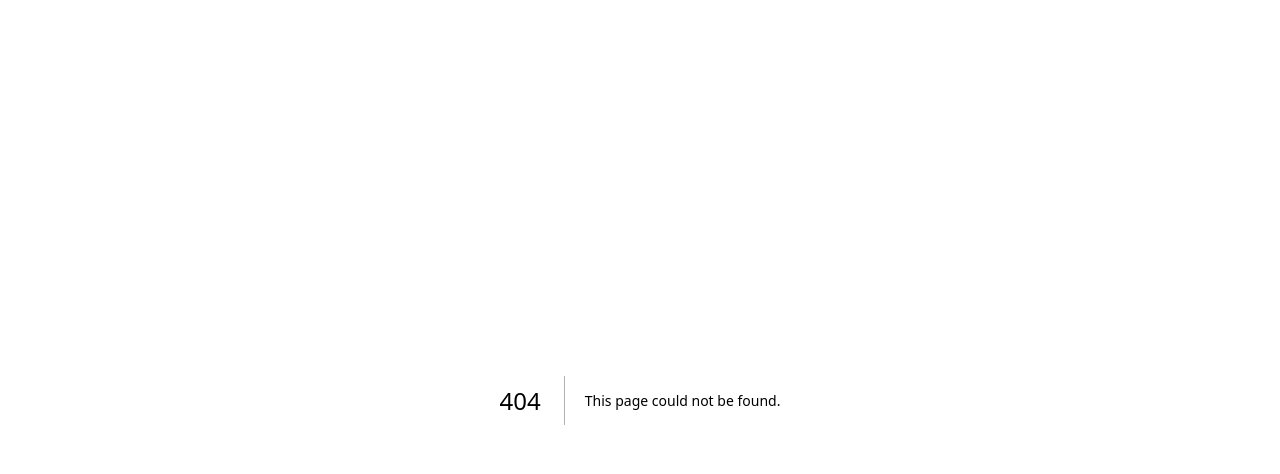
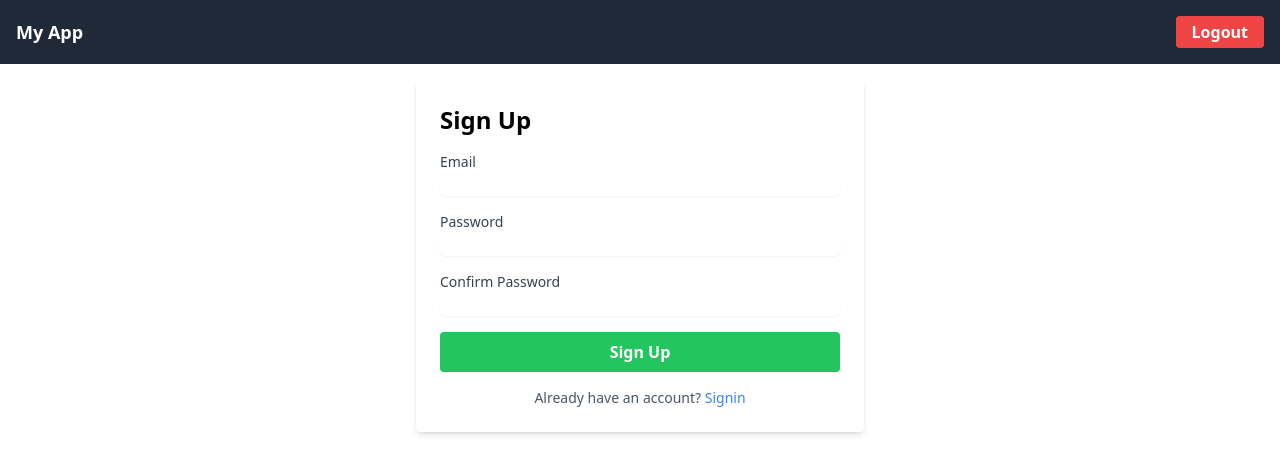
Before and after one commit to yuuuuur1/WanderWise, a Next.js app: page /signup in a window 1280 px wide. Before the commit this address had no page. Shown: the top 474 px of the page. Built offline with nearby package versions, Linux system fonts and the light colour scheme; no server answers.

Commit message:
画像編集

```diff
--- /dev/null
+++ b/components/Header.tsx
@@ -0,0 +1,30 @@
+import { useRouter } from "next/router";
+import { signOutUser } from "@/utils/supabasweFunctions"; // ログアウト関数をインポート
+
+const Header = () => {
+  const router = useRouter();
+
+  const handleLogout = async () => {
+    try {
+      await signOutUser();
+      alert("You have been logged out.");
+      router.push("/signin"); // ログアウト後にサインインページにリダイレクト
+    } catch (error) {
+      console.error("Logout failed:", error);
+    }
+  };
+
+  return (
+    <header className="bg-gray-800 text-white p-4 flex justify-between items-center">
+      <h1 className="text-lg font-bold">My App</h1>
+      <button
+        onClick={handleLogout}
+        className="bg-red-500 hover:bg-red-700 text-white font-bold py-1 px-4 rounded"
+      >
+        Logout
+      </button>
+    </header>
+  );
+};
+
+export default Header;
--- a/pages/_app.tsx
+++ b/pages/_app.tsx
@@ -1,6 +1,16 @@
-import '@/styles/globals.css'
-import type { AppProps } from 'next/app'
+import "@/styles/globals.css";
+import Header from "@/components/Header"; // ヘッダーをインポート
+import { AppProps } from "next/app";
 
 export default function App({ Component, pageProps }: AppProps) {
-  return <Component {...pageProps} />
+  return (
+    <div>
+      {/* ヘッダーを全体に適用 */}
+      <Header />
+      <main className="p-4">
+        {/* 各ページのコンポーネント */}
+        <Component {...pageProps} />
+      </main>
+    </div>
+  );
 }
--- a/pages/article/[id].tsx
+++ b/pages/article/[id].tsx
@@ -1,43 +1,49 @@
-//記事詳細ページ（編集削除）
+// 記事詳細ページ（編集削除）
 import { useState, useEffect } from "react";
 import { useRouter } from "next/router";
-import { getArticle, deleteArticle } from "@/utils/supabasweFunctions"; // 必要な関数をインポート
-import { Article } from "@/utils/interface"; // 型をインポート
-import { FaTrash, FaEdit } from "react-icons/fa"; // アイコンをインポート
+import { supabase } from "@/utils/supabase"; // Supabaseクライアント
+import { getArticle, deleteArticle } from "@/utils/supabasweFunctions"; // 必要な関数
+import { Article } from "@/utils/interface";
+import { FaTrash, FaEdit } from "react-icons/fa";
 
 const ArticleDetail = () => {
   const router = useRouter();
   const { id } = router.query;
   const [article, setArticle] = useState<Article | null>(null);
   const [loading, setLoading] = useState(true);
+  const [imageUrl, setImageUrl] = useState<string | null>(null); // URL用のstate
 
   useEffect(() => {
     const fetchArticle = async () => {
       if (!id || typeof id !== "string") return;
-
       try {
         const data = await getArticle(Number(id));
         setArticle(data);
+
+        // 画像URLを生成
+        if (data?.image_url) {
+          const { data: urlData } = supabase.storage
+            .from("articles") // 使用するバケット名
+            .getPublicUrl(data.image_url);
+          setImageUrl(urlData?.publicUrl || null);
+        }
       } catch (error) {
         console.error(error);
       } finally {
         setLoading(false);
       }
     };
-
     fetchArticle();
   }, [id]);
 
   const handleDelete = async () => {
     if (!id || typeof id !== "string") return;
-
     const confirmDelete = window.confirm("本当に削除しますか？");
     if (!confirmDelete) return;
-
     try {
-      await deleteArticle(Number(id)); // 削除関数を実行
+      await deleteArticle(Number(id));
       alert("削除されました。");
-      router.push("/"); // ホームページにリダイレクト
+      router.push("/");
     } catch (error) {
       console.error("削除エラー:", error);
       alert("削除に失敗しました。");
@@ -46,7 +52,7 @@ const ArticleDetail = () => {
 
   const handleEdit = () => {
     if (!id) return;
-    router.push(`/edit/${id}`); // 編集ページにリダイレクト
+    router.push(`/edit/${id}`);
   };
 
   if (loading) return <p>Loading...</p>;
@@ -59,8 +65,16 @@ const ArticleDetail = () => {
       <p className="text-gray-600 mb-2">date: {article.date}</p>
       <p className="text-gray-600 mb-4">{article.content}</p>
 
+      {/* 画像の表示 */}
+      {imageUrl && (
+        <img
+          src={imageUrl}
+          alt={article.title}
+          className="w-full h-auto rounded mb-4"
+        />
+      )}
+
       <div className="flex space-x-4 justify-center mt-6">
-        {/* 編集ボタン */}
         <button
           className="flex items-center bg-blue-500 text-white py-2 px-4 rounded hover:bg-blue-600"
           onClick={handleEdit}
@@ -68,8 +82,6 @@ const ArticleDetail = () => {
           <FaEdit className="mr-2" />
           Edit
         </button>
-
-        {/* 削除ボタン */}
         <button
           className="flex items-center bg-red-500 text-white py-2 px-4 rounded hover:bg-red-600"
           onClick={handleDelete}
@@ -77,8 +89,6 @@ const ArticleDetail = () => {
           <FaTrash className="mr-2" />
           Delete
         </button>
-
-        {/* 一覧に戻るボタン */}
         <button
           className="flex items-center bg-gray-500 text-white py-2 px-4 rounded hover:bg-gray-600"
           onClick={() => router.push("/")}
--- a/pages/create/index.tsx
+++ b/pages/create/index.tsx
@@ -13,8 +13,9 @@ const CreateArticle = () => {
   const [date, setDate] = useState("");
   const [image, setImage] = useState<File | null>(null);
   const [loading, setLoading] = useState(false);
+  const [file, setFile] = useState<File | null>(null);
+  const [path, setPathName] = useState<string | undefined>();
 
-  const [path, setPathName] = useState<string | undefined>();
   const handleUploadStorage = async (folder: any | null) => {
     if (!folder || !folder.length) return;
     const { path } = await uploadStorage({
@@ -31,18 +32,12 @@ const CreateArticle = () => {
     setLoading(true);
 
     try {
-      let imageUrl = null;
+      let filePath = null;
 
       // 画像アップロード
-      if (image) {
-        const { data, error } = await supabase.storage
-          .from("articles") // 作成したストレージバケット名
-          .upload(`images/${Date.now()}_${image.name}`, image);
-
-        if (error) throw error;
-
-        imageUrl = data?.path;
-      }
+      if (file[0]) {
+        filePath = `images/${file[0].name}`;
+      } // 画像の保存先のpathを指定
 
       // 記事データを保存
       const { data, error } = await supabase
@@ -52,11 +47,13 @@ const CreateArticle = () => {
           content,
           location,
           date,
-          image_url: imageUrl,
+          image_url: filePath,
         })
         .select("id"); // IDを取得
 
       if (error) throw error;
+
+      handleUploadStorage(file);
 
       if (data && data.length > 0) {
         const newArticleId = data[0].id;
@@ -154,8 +151,8 @@ const CreateArticle = () => {
             accept="image/*"
             onChange={(e) => {
               const fileList = e.target?.files;
-              console.log(fileList);
-              handleUploadStorage(fileList);
+              console.log(fileList[0].name);
+              setFile(fileList);
             }}
             className="mt-1 block w-full text-sm text-gray-500"
           />
--- a/pages/edit/[id].tsx
+++ b/pages/edit/[id].tsx
@@ -1,6 +1,7 @@
 import { useState, useEffect } from "react";
 import { useRouter } from "next/router";
 import { getArticle, updateArticle } from "@/utils/supabasweFunctions";
+import { supabase } from "@/utils/supabase";
 import { Article } from "@/utils/interface";
 
 const EditArticle = () => {
@@ -10,11 +11,12 @@ const EditArticle = () => {
   const [article, setArticle] = useState<Article | null>(null);
   const [loading, setLoading] = useState(true);
   const [saving, setSaving] = useState(false);
-
+  const [file, setFile] = useState<File | null>(null);
   const [title, setTitle] = useState("");
   const [content, setContent] = useState("");
   const [location, setLocation] = useState("");
   const [date, setDate] = useState("");
+  const [image, setImage] = useState<File | null>(null);
 
   // 記事データを取得
   useEffect(() => {
@@ -29,6 +31,11 @@ const EditArticle = () => {
           setContent(data.content);
           setLocation(data.location);
           setDate(data.date);
+          const { data: urlData } = supabase.storage
+            .from("articles")
+            .getPublicUrl(data?.image_url);
+          console.log(urlData);
+          setFile(urlData.publicUrl);
         }
       } catch (error) {
         console.error("Error fetching article:", error);
@@ -47,13 +54,44 @@ const EditArticle = () => {
 
     setSaving(true);
     try {
-      await updateArticle(Number(id), { title, content, location, date });
+      let imageUrl = article?.image_url || null;
+
+      // 新しい画像が選択された場合
+      if (file) {
+        console.log(file.name);
+        const filePath = `images/${Date.now()}_${file.name}`;
+        const { error: uploadError } = await supabase.storage
+          .from("articles")
+          .upload(filePath, file);
+
+        if (uploadError) throw uploadError;
+
+        imageUrl = filePath;
+      }
+
+      // 記事データを更新
+      const updatedData = {
+        title,
+        content,
+        location,
+        date,
+        image_url: imageUrl,
+      };
+
+      await updateArticle(Number(id), updatedData);
       alert("記事を更新しました！");
       router.push(`/article/${id}`); // 詳細ページへリダイレクト
     } catch (error) {
       console.error("Error updating article:", error);
+      alert("記事の更新に失敗しました。");
     } finally {
       setSaving(false);
+    }
+  };
+
+  const handleImageChange = (e: React.ChangeEvent<HTMLInputElement>) => {
+    if (e.target.files && e.target.files[0]) {
+      setFile(e.target.files[0]);
     }
   };
 
@@ -85,7 +123,7 @@ const EditArticle = () => {
             htmlFor="location"
             className="block text-sm font-medium text-gray-700"
           >
-            location
+            Location
           </label>
           <input
             type="text"
@@ -101,7 +139,7 @@ const EditArticle = () => {
             htmlFor="content"
             className="block text-sm font-medium text-gray-700"
           >
-            content
+            Content
           </label>
           <textarea
             id="content"
@@ -117,7 +155,7 @@ const EditArticle = () => {
             htmlFor="date"
             className="block text-sm font-medium text-gray-700"
           >
-            date
+            Date
           </label>
           <input
             type="date"
@@ -127,6 +165,28 @@ const EditArticle = () => {
             className="mt-1 block w-full rounded-md border-gray-300 shadow-sm focus:border-indigo-500 focus:ring-indigo-500 sm:text-sm"
             required
           />
+        </div>
+        <div className="mb-4">
+          <label
+            htmlFor="image"
+            className="block text-sm font-medium text-gray-700"
+          >
+            Image
+          </label>
+          <input
+            type="file"
+            id="image"
+            accept="image/*"
+            onChange={handleImageChange}
+            className="mt-1 block w-full text-sm text-gray-500"
+          />
+          {article.image_url && (
+            <img
+              src={file}
+              alt={article.title}
+              className="mt-4 w-full max-h-64 object-cover rounded"
+            />
+          )}
         </div>
         <div className="flex justify-between">
           <button
@@ -141,7 +201,7 @@ const EditArticle = () => {
             onClick={() => router.push(`/article/${id}`)}
             className="bg-gray-500 hover:bg-gray-700 text-white font-bold py-2 px-4 rounded"
           >
-            cancel
+            Cancel
           </button>
         </div>
       </form>
--- /dev/null
+++ b/pages/signin.tsx
@@ -0,0 +1,81 @@
+import { useState } from "react";
+import { supabase } from "@/utils/supabase"; // Supabaseクライアントをインポート
+import { useRouter } from "next/router";
+
+const SignIn = () => {
+  const router = useRouter();
+  const [email, setEmail] = useState("");
+  const [password, setPassword] = useState("");
+  const [loading, setLoading] = useState(false);
+
+  const handleSignIn = async (e: React.FormEvent) => {
+    e.preventDefault();
+    setLoading(true);
+
+    try {
+      const { error } = await supabase.auth.signInWithPassword({
+        email,
+        password,
+      });
+
+      if (error) throw error;
+
+      alert("Sign in successful!");
+      router.push("/"); // サインイン成功後にリダイレクト
+    } catch (error: any) {
+      console.error("Error signing in:", error.message);
+      alert(error.message);
+    } finally {
+      setLoading(false);
+    }
+  };
+
+  return (
+    <div className="max-w-md mx-auto p-6 bg-white shadow-md rounded">
+      <h1 className="text-2xl font-bold mb-4">Sign In</h1>
+      <form onSubmit={handleSignIn}>
+        <div className="mb-4">
+          <label
+            htmlFor="email"
+            className="block text-sm font-medium text-gray-700"
+          >
+            Email
+          </label>
+          <input
+            type="email"
+            id="email"
+            value={email}
+            onChange={(e) => setEmail(e.target.value)}
+            className="mt-1 block w-full rounded-md border-gray-300 shadow-sm focus:border-indigo-500 focus:ring-indigo-500 sm:text-sm"
+            required
+          />
+        </div>
+        <div className="mb-4">
+          <label
+            htmlFor="password"
+            className="block text-sm font-medium text-gray-700"
+          >
+            Password
+          </label>
+          <input
+            type="password"
+            id="password"
+            value={password}
+            onChange={(e) => setPassword(e.target.value)}
+            className="mt-1 block w-full rounded-md border-gray-300 shadow-sm focus:border-indigo-500 focus:ring-indigo-500 sm:text-sm"
+            required
+          />
+        </div>
+        <button
+          type="submit"
+          disabled={loading}
+          className="bg-blue-500 hover:bg-blue-700 text-white font-bold py-2 px-4 rounded"
+        >
+          {loading ? "Signing in..." : "Sign In"}
+        </button>
+      </form>
+    </div>
+  );
+};
+
+export default SignIn;
--- /dev/null
+++ b/pages/signup.tsx
@@ -0,0 +1,118 @@
+import { useState } from "react";
+import { supabase } from "@/utils/supabase"; // Supabaseクライアントをインポート
+import { useRouter } from "next/router";
+import Link from "next/link"; // リンク用
+
+const SignUp = () => {
+  const router = useRouter();
+  const [email, setEmail] = useState("");
+  const [password, setPassword] = useState("");
+  const [passwordConf, setPasswordConf] = useState(""); // 確認用パスワードの状態
+  const [loading, setLoading] = useState(false);
+  const [error, setError] = useState<string | null>(null); // エラーメッセージの状態
+
+  const handleSignUp = async (e: React.FormEvent) => {
+    e.preventDefault();
+    setError(null); // エラーをリセット
+
+    if (password !== passwordConf) {
+      setError("Passwords do not match."); // パスワードが一致しない場合のエラー
+      return;
+    }
+
+    setLoading(true);
+
+    try {
+      const { data, error } = await supabase.auth.signUp({
+        email,
+        password,
+      });
+
+      if (error) throw error;
+
+      alert(
+        "Sign up successful! Please check your email to confirm your account."
+      );
+      router.push("/signin"); // サインアップ成功後にサインインページにリダイレクト
+    } catch (error: any) {
+      console.error("Error signing up:", error.message);
+      setError(error.message); // エラーメッセージを表示
+    } finally {
+      setLoading(false);
+    }
+  };
+
+  return (
+    <div className="max-w-md mx-auto p-6 bg-white shadow-md rounded">
+      <h1 className="text-2xl font-bold mb-4">Sign Up</h1>
+      <form onSubmit={handleSignUp}>
+        {error && ( // エラーがある場合に表示
+          <p className="text-red-500 text-sm mb-4">{error}</p>
+        )}
+        <div className="mb-4">
+          <label
+            htmlFor="email"
+            className="block text-sm font-medium text-gray-700"
+          >
+            Email
+          </label>
+          <input
+            type="email"
+            id="email"
+            value={email}
+            onChange={(e) => setEmail(e.target.value)}
+            className="mt-1 block w-full rounded-md border-gray-300 shadow-sm focus:border-indigo-500 focus:ring-indigo-500 sm:text-sm"
+            required
+          />
+        </div>
+        <div className="mb-4">
+          <label
+            htmlFor="password"
+            className="block text-sm font-medium text-gray-700"
+          >
+            Password
+          </label>
+          <input
+            type="password"
+            id="password"
+            value={password}
+            onChange={(e) => setPassword(e.target.value)}
+            className="mt-1 block w-full rounded-md border-gray-300 shadow-sm focus:border-indigo-500 focus:ring-indigo-500 sm:text-sm"
+            required
+          />
+        </div>
+        <div className="mb-4">
+          <label
+            htmlFor="passwordConf"
+            className="block text-sm font-medium text-gray-700"
+          >
+            Confirm Password
+          </label>
+          <input
+            type="password"
+            id="passwordConf"
+            value={passwordConf}
+            onChange={(e) => setPasswordConf(e.target.value)}
+            className="mt-1 block w-full rounded-md border-gray-300 shadow-sm focus:border-indigo-500 focus:ring-indigo-500 sm:text-sm"
+            required
+          />
+        </div>
+        <button
+          type="submit"
+          disabled={loading}
+          className="bg-green-500 hover:bg-green-700 text-white font-bold py-2 px-4 rounded w-full"
+        >
+          {loading ? "Signing up..." : "Sign Up"}
+        </button>
+      </form>
+      <p className="mt-4 text-sm text-center text-gray-600">
+        Already have an account?{" "}
+        <Link href="/signin" className="text-blue-500 hover:underline">
+          Signin
+        </Link>
+      </p>
+    </div>
+  );
+};
+
+export default SignUp;
--- a/utils/storage.tsx
+++ b/utils/storage.tsx
@@ -15,7 +15,7 @@ export const uploadStorage = async ({
   bucketName,
 }: UploadStorage): Promise<UploadPathname> => {
   const file = folder[0]; // 1ファイルアップロード
-  const pathName = `images/${uuidv4()}`; // パス名の設定
+  const pathName = `images/${file.name}`; // パス名の設定
   const { data, error } = await supabase.storage
     .from(bucketName)
     .upload(pathName, file, {
--- a/utils/supabasweFunctions.ts
+++ b/utils/supabasweFunctions.ts
@@ -87,3 +87,11 @@ export const updateArticle = async (
     throw error;
   }
 };
+
+export const signOutUser = async () => {
+  const { error } = await supabase.auth.signOut();
+  if (error) {
+    console.error("Error during sign out:", error.message);
+    throw error;
+  }
+};
```
